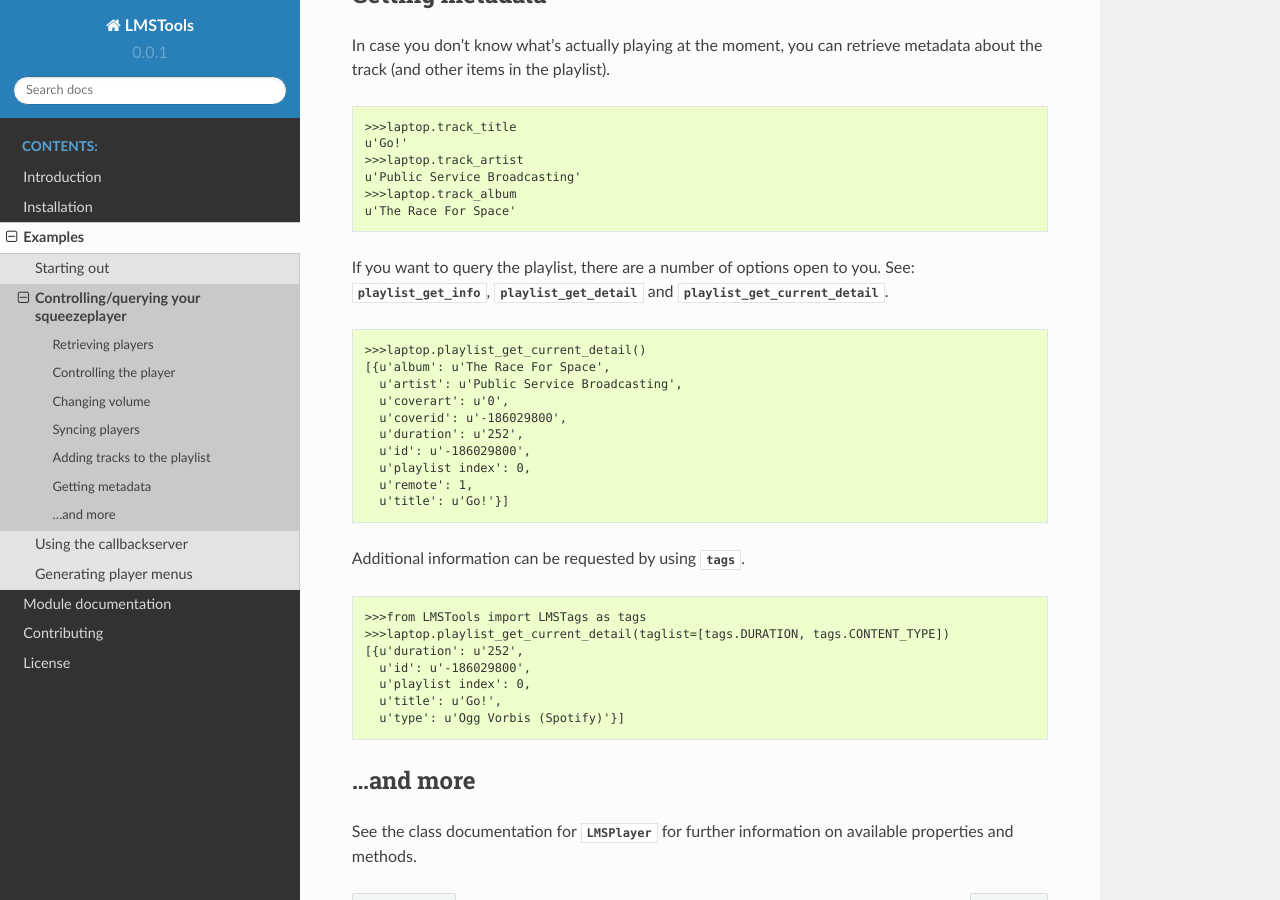
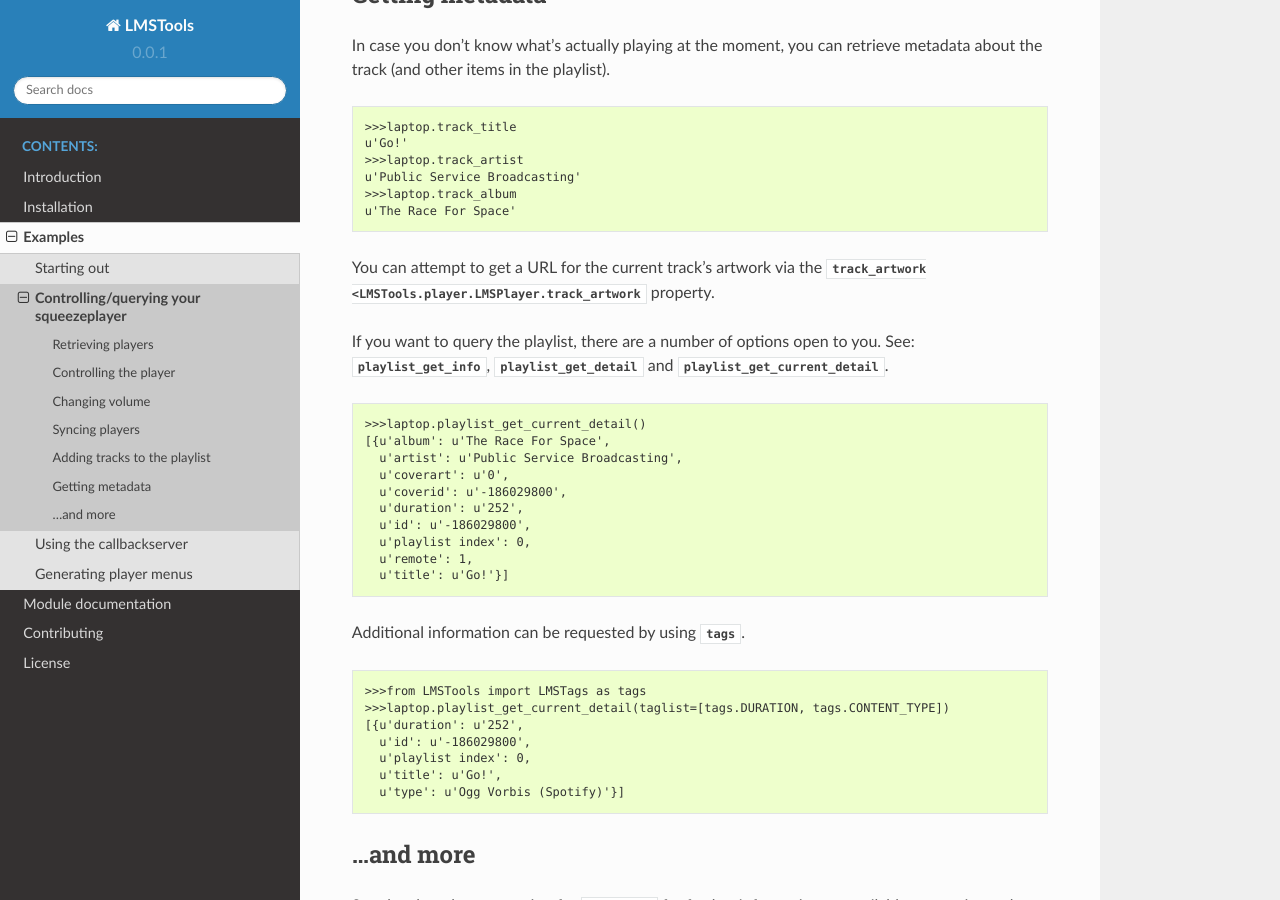
Before and after one commit to elParaguayo/LMSTools, a Sphinx documentation site: the page built from doc/examples/players.rst, in a window 1280 px wide and 900 px high, scrolled down 2314 px. Built offline with Sphinx 7.4.7 and the Read the Docs theme 2.0.0, drawn with Linux system fonts in a browser that asks for light colours; some of the changed text lies outside the part shown.

Commit message:
Doc changes

```diff
--- a/doc/examples/players.rst
+++ b/doc/examples/players.rst
@@ -141,6 +141,9 @@ metadata about the track (and other items in the playlist).
     >>>laptop.track_album
     u'The Race For Space'
 
+You can attempt to get a URL for the current track's artwork via the \
+:attr:`track_artwork <LMSTools.player.LMSPlayer.track_artwork` property.
+
 If you want to query the playlist, there are a number of options open to you. \
 See: :func:`playlist_get_info <LMSTools.player.LMSPlayer.playlist_get_info>`, \
 :func:`playlist_get_detail <LMSTools.player.LMSPlayer.playlist_get_detail>` and \
```
Also changed, not shown: other parts of doc/examples/players.rst (+1 -1 lines).
